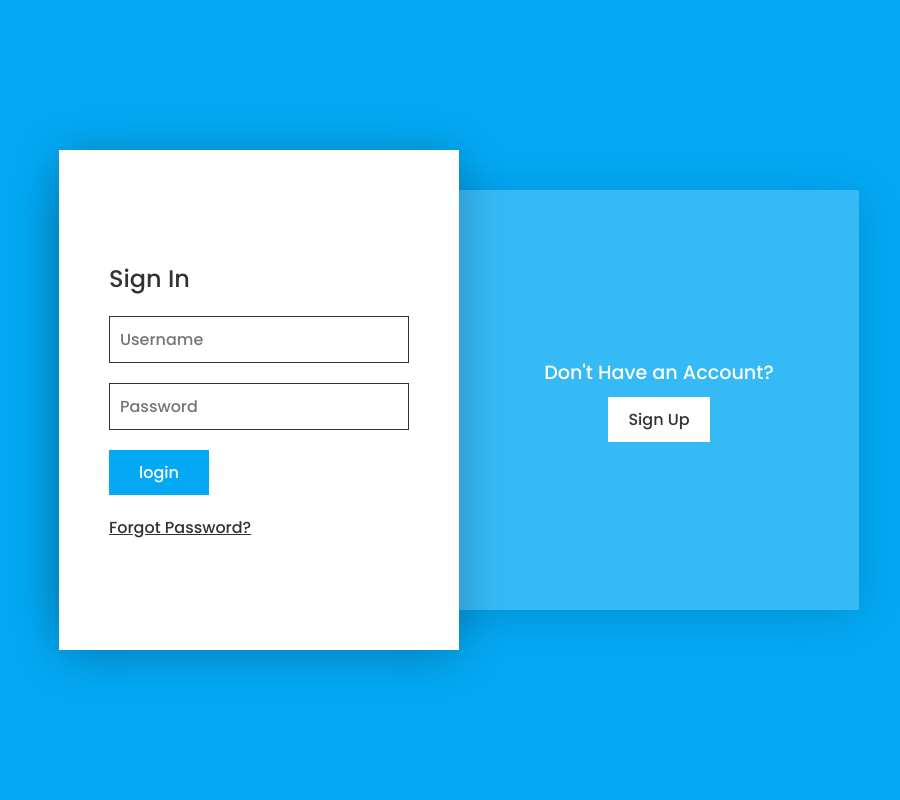
After one commit to LawrenceDarko/Customer-Relationship-Management-django, a Django app: page /login/ in a window 1280 px wide. The commit adds this page. Shown: the whole page, without its empty margins (181-1081 px from the left). Run offline with Django 4.2, Linux system fonts and the light colour scheme.

Commit message:
second commit

```diff
--- a/CRM/settings.py
+++ b/CRM/settings.py
@@ -56,7 +56,7 @@ ROOT_URLCONF = 'CRM.urls'
 TEMPLATES = [
     {
         'BACKEND': 'django.template.backends.django.DjangoTemplates',
-        'DIRS': [],
+        'DIRS': ['templates'],
         'APP_DIRS': True,
         'OPTIONS': {
             'context_processors': [
--- /dev/null
+++ b/accounts/decorators.py
@@ -0,0 +1,30 @@
+from ast import arg
+import imp
+from tokenize import group
+import django
+from django.http import HttpResponse
+from django.shortcuts import redirect
+
+def unauthenticated_user(view_func):
+    def wrapper_func(request, *args, **kwargs):
+        if request.user.is_authenticated:
+            return redirect('/')
+        else:
+            return view_func(request, *args, **kwargs)
+
+    return wrapper_func
+
+
+def allowed_users(allowed_roles=[]):
+    def decorator(view_func):
+        def wrapper_func(request, *args, **kwargs):
+            group = None
+            if request.user.groups.exists():
+                group = request.user.groups.all()[0].name
+
+            if group in allowed_roles:
+                return view_func(request, *args, **kwargs)
+            else:
+                return HttpResponse("You're not Authorized")
+        return wrapper_func
+    return decorator
--- /dev/null
+++ b/accounts/templates/accounts/registration/login.html
@@ -0,0 +1,56 @@
+
+{% load static %}
+
+<!DOCTYPE html>
+<html lang="en">
+  <head>
+    <meta charset="UTF-8" />
+    <meta name="viewport" content="width=device-width, initial-scale=1.0" />
+    <meta http-equiv="X-UA-Compatible" content="ie=edge" />
+    <link rel="stylesheet" href="{% static 'css/style.css' %}" />
+    <title>Login</title>
+  </head>
+  <body>
+    <div class="container">
+      <div class="blueBg">
+        <div class="box signin">
+          <h2>Already Have an Account?</h2>
+          <button class="signinBtn">Sign In</button></a>
+        </div>
+        <div class="box signup">
+          <h2>Don't Have an Account?</h2>
+          <a href="{% url 'accounts:register_user' %}"><button class="signupBtn">Sign Up</button></a>
+        </div>
+      </div>
+      <div class="formBx">
+        <div class="form signinForm">
+          <form action="{% url 'accounts:login_user' %}" method="post">
+              {% csrf_token %}
+            <h3>Sign In</h3>
+            <input type="text" name="username" placeholder="Username" />
+            <input type="password" name="password" placeholder="Password" />
+            <input type="submit" value="login" />
+            <a href="#" class="forgot">Forgot Password?</a>
+          </form>
+          <!-- This is a flash message and this is how to output it -->
+          {% for message in messages %}
+          {{message}}
+          {% endfor %}
+        </div>
+
+        <div class="form signupForm">
+          <!-- <form> -->
+            <h3>Sign Up</h3>
+            <input type="text" placeholder="Username" />
+            <input type="text" placeholder="Email Address" />
+            <input type="password" placeholder="Password" />
+            <input type="password" placeholder="Confirm Password" />
+            <input type="submit" value="Register" />
+          <!-- </form> -->
+        </div>
+      </div>
+
+    </div>
+    <script src="{% static 'js/main.js' %}"></script>
+  </body>
+</html>
--- a/accounts/urls.py
+++ b/accounts/urls.py
@@ -11,6 +11,10 @@ urlpatterns = [
     path('creat_order/', views.create_order, name='order_item'),
     path('creat_orders/<str:pk>', views.create_order_customer, name='order_create_customer'),
     path('update_order/<str:pk>', views.update_order, name='order_update'),
-    path('delete_order/<str:pk>', views.delete_order, name='order_delete')
+    path('delete_order/<str:pk>', views.delete_order, name='order_delete'),
+    path('login/', views.login_page, name='login_user'),
+    path('logout/', views.logout_user, name='logout_user'),
+    path('register/', views.register, name='register_user'),
+    path('user/', views.user_page, name='user_page')
 
 ]
--- a/accounts/views.py
+++ b/accounts/views.py
@@ -2,10 +2,17 @@ from re import template
 from django.shortcuts import render, redirect
 from django.forms import inlineformset_factory
 from accounts.models import *
-from .forms import OrderForm
+from .forms import OrderForm, CreateUserForm
+from django.contrib.auth import authenticate, login, logout
+from django.contrib import messages
+from django.contrib.auth.decorators import login_required
+from .decorators import unauthenticated_user, allowed_users
+from django.contrib.auth.models import Group
+# from django.contrib.auth.forms import UserCreationForm
 
 # Create your views here.
-
+@login_required(login_url='/login')
+# @allowed_users(allowed_roles=['admin'])
 def home(request):
     orders = Order.objects.all().order_by('-date_created')
     customers = Customer.objects.all()
@@ -19,24 +26,24 @@ def home(request):
     template = "accounts/dashboard.html"
     return render(request, template, context)
 
-
+@login_required(login_url='/login')
 def customers(request, pk):
     customers = Customer.objects.get(id=pk)
     # order_set is a child class while Customer is parent class therefore it prints all the queryset of order under a particular customer
-    orders = customers.order_set.all()
+    orders = customers.order_set.all() #This means return all the orders under the particular customer
     total_orders = orders.count()
     context = {"customers":customers, "orders":orders, "total_orders":total_orders}
     template = "accounts/customers.html"
     return render(request, template, context)
 
-
+@login_required(login_url='/login')
 def products(request):
     products = Product.objects.all()
     context = {"products":products}
     template = "accounts/products.html"
     return render(request, template, context)
 
-
+@login_required(login_url='/login')
 def create_order(request):
     form = OrderForm()
     if request.method == 'POST':
@@ -50,11 +57,12 @@ def create_order(request):
     template = "accounts/order_form.html"
     return render(request, template, context)
 
+@login_required(login_url='/login')
 def create_order_customer(request, pk):
     OrderFormSet = inlineformset_factory(Customer, Order, fields=('product', 'status'), extra=6)
     customer = Customer.objects.get(id=pk)
     # form = OrderForm(initial={'customer':customer})
-    form = OrderFormSet(queryset=Order.objects.none(), instance=customer)
+    form = OrderFormSet(queryset=Order.objects.none(), instance=customer) #queryset=Order.objects.none() delete any order instance from the form
     if request.method == 'POST':
         form = OrderFormSet(request.POST, instance=customer) #This means fix the information we've selected into the form frame OrderForm
         if form.is_valid():
@@ -65,7 +73,7 @@ def create_order_customer(request, pk):
     template = "accounts/order_form_customer.html"
     return render(request, template, context)
 
-
+@login_required(login_url='/login')
 def update_order(request, pk):
     order = Order.objects.get(id=pk)
 
@@ -80,6 +88,7 @@ def update_order(request, pk):
     template = "accounts/order_form.html"
     return render(request, template, context)
 
+@login_required(login_url='/login')
 def delete_order(request, pk):
     order = Order.objects.get(id=pk)
     if request.method == 'POST':
@@ -89,3 +98,46 @@ def delete_order(request, pk):
     context = {"item":order}
     template = "accounts/delete.html"
     return render(request, template, context)
+
+@unauthenticated_user
+def register(request):
+    form = CreateUserForm()
+    if request.method == 'POST':
+        form = CreateUserForm(request.POST)
+        if form.is_valid():
+            user = form.save()
+
+            group = Group.objects.get(name='customer')
+            user.groups.add(group)
+
+            username = form.cleaned_data.get('username') #Get the username
+            messages.success(request, 'Account was created for '+ username) #Display flash message
+            return redirect('/login')
+    context = {"form":form}
+    template = "accounts/registration/register.html"
+    return render(request, template, context)
+
+@unauthenticated_user
+def login_page(request):
+    if request.method == 'POST':
+        username = request.POST.get('username')
+        password = request.POST.get('password')
+        user = authenticate(request, username=username, password=password)
+        messages.error(request, 'Check username or password')
+        if user is not None:
+            login(request, user)
+            return redirect('accounts:dashboard')
+
+    # context = {"user":user}
+    template = "accounts/registration/login.html"
+    return render(request, template)
+
+def logout_user(request):
+    logout(request)
+    return redirect('/login')
+
+
+def user_page(request):
+    context = {}
+    template = "accounts/user.html"
+    return render(request, template, context)
--- /dev/null
+++ b/static/css/style.css
@@ -0,0 +1,186 @@
+@import url("https://fonts.googleapis.com/css2?family=Poppins:wght@500&display=swap");
+
+* {
+  margin: 0;
+  padding: 0;
+  box-sizing: border-box;
+  font-family: "Poppins", sans-serif;
+}
+
+body {
+  display: flex;
+  justify-content: center;
+  align-items: center;
+  min-height: 100vh;
+  background: #03a9f4;
+  transition: 0.5s;
+}
+
+body.active {
+  background: #f43648;
+}
+
+.container {
+  position: relative;
+  width: 800px;
+  height: 500px;
+  margin: 20px;
+}
+
+.blueBg {
+  position: absolute;
+  top: 40px;
+  width: 100%;
+  height: 420px;
+  display: flex;
+  justify-content: center;
+  align-items: center;
+  background: rgba(255, 255, 255, 0.2);
+  box-shadow: 0 5px 45px rgba(0, 0, 0, 0.15);
+}
+
+.blueBg .box {
+  position: relative;
+  width: 50%;
+  height: 100%;
+  display: flex;
+  justify-content: center;
+  align-items: center;
+  flex-direction: column;
+}
+
+.blueBg .box h2 {
+  color: #fff;
+  font-size: 1.2em;
+  font-weight: 500;
+  margin-bottom: 10px;
+}
+
+.blueBg .box button {
+  cursor: pointer;
+  padding: 10px 20px;
+  background: #fff;
+  color: #333;
+  font-size: 16px;
+  font-weight: 500;
+  border: none;
+}
+
+.formBx {
+  position: absolute;
+  top: 0;
+  left: 0;
+  width: 50%;
+  height: 100%;
+  background: #fff;
+  z-index: 1000;
+  display: flex;
+  justify-content: center;
+  align-items: center;
+  box-shadow: 0 5px 45px rgba(0, 0, 0, 0.25);
+  transition: 0.5s ease-in-out;
+  overflow: hidden;
+}
+
+.formBx.active {
+  left: 50%;
+}
+
+.formBx .form {
+  position: absolute;
+  left: 0;
+  width: 100%;
+  padding: 50px;
+  transition: 0.5s;
+}
+
+.formBx .signinForm {
+  transition-delay: 0.25s;
+}
+
+.formBx.active .signinForm {
+  left: -100%;
+  transition-delay: 0s;
+}
+
+.formBx .signupForm {
+  left: 100%;
+  transition-delay: 0s;
+}
+
+.formBx.active .signupForm {
+  left: 0;
+  transition-delay: 0.25s;
+}
+.formBx .form form {
+  width: 100%;
+  display: flex;
+  flex-direction: column;
+}
+
+.formBx .form form h3 {
+  font-size: 1.5em;
+  color: #333;
+  margin-bottom: 20px;
+  font-weight: 500;
+}
+
+.formBx .form form input {
+  width: 100%;
+  margin-bottom: 20px;
+  padding: 10px;
+  outline: none;
+  font-size: 16px;
+  border: 1px solid #333;
+}
+
+.formBx .form form input[type="submit"] {
+  background: #03a9f4;
+  border: none;
+  color: #fff;
+  max-width: 100px;
+  cursor: pointer;
+}
+
+.formBx.active .signupForm input[type="submit"] {
+  background: #f43648;
+}
+
+.formBx .form form .forgot {
+  color: #333;
+}
+
+@media (max-width: 991px) {
+  .container {
+    max-width: 400px;
+    height: 650px;
+    display: flex;
+    justify-content: center;
+    align-items: center;
+  }
+  .container .blueBg {
+    top: 0;
+    height: 100%;
+  }
+  .formBx {
+    width: 100%;
+    height: 500px;
+    top: 0;
+    box-shadow: none;
+  }
+  .blueBg .box {
+    position: absolute;
+    width: 100%;
+    height: 150px;
+    bottom: 0;
+  }
+
+  .box.signin {
+    top: 0;
+  }
+
+  .formBx.active {
+    left: 0;
+    top: 150px;
+  }
+}
--- /dev/null
+++ b/static/js/main.js
@@ -0,0 +1,14 @@
+const signinBtn = document.querySelector(".signinBtn");
+const signupBtn = document.querySelector(".signupBtn");
+const formBx = document.querySelector(".formBx");
+const body = document.querySelector("body");
+
+signupBtn.onclick = function () {
+  formBx.classList.add("active");
+  body.classList.add("active");
+};
+
+signinBtn.onclick = function () {
+  formBx.classList.remove("active");
+  body.classList.remove("active");
+};
```
Also changed, not shown: accounts/forms.py (+19 -0 lines), accounts/templates/accounts/navbar.html (+24 -0 lines), accounts/templates/accounts/registration/register.html (added, +64 -0 lines), accounts/templates/accounts/user.html (added, +8 -0 lines).
